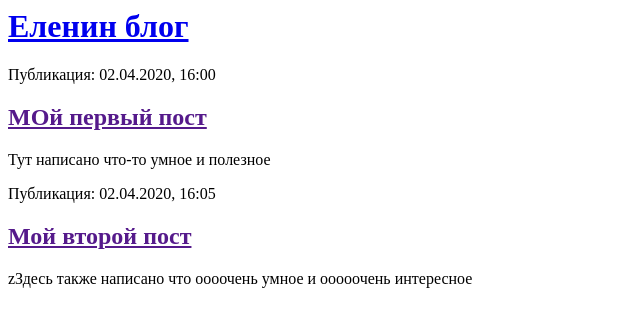
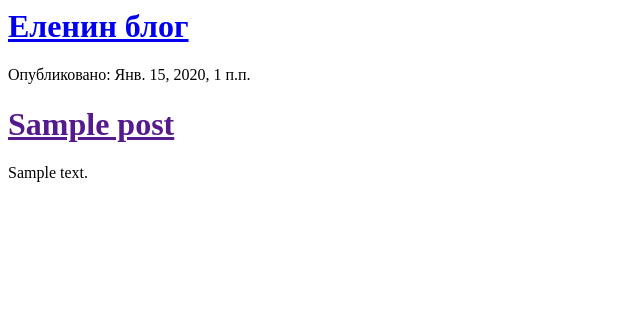
Before and after one commit to Elena-Shi/my-first-blog, a Django app: page / in a window 1280 px wide. Shown: the top 327 px of the page, without its empty margins (0-640 px from the left). Run offline with Django 3.2, Linux system fonts and the light colour scheme; tables that the repository leaves empty hold one stand-in row (values such as "Sample post").

Commit message:
Модифицикация шаблонов для отображения сообщений из БД

```diff
--- a/blog/templates/blog/post_list.html
+++ b/blog/templates/blog/post_list.html
@@ -7,16 +7,12 @@
             <h1><a href="/">Еленин блог</a></h1>
         </div>
 
-        <div>
-            <p>Публикация: 02.04.2020, 16:00</p>
-            <h2><a href="">МОй первый пост</a></h2>
-            <p>Тут написано что-то умное и полезное</p>
-        </div>
-
-        <div>
-            <p>Публикация: 02.04.2020, 16:05</p>
-            <h2><a href="">Мой второй пост</a></h2>
-            <p>zЗдесь также написано что оооочень умное и ооооочень интересное</p>
-        </div>
+        {% for post in posts %}
+            <div>
+                <p>Опубликовано: {{ post.published_date }}</p>
+                <h1><a href="">{{ post.title }}</a></h1>
+                <p>{{ post.text|linebreaksbr  }}</p>
+            </div>
+        {% endfor %}
     </body>
 </html>
--- a/blog/views.py
+++ b/blog/views.py
@@ -1,4 +1,7 @@
 from django.shortcuts import render
+from django.utils import timezone
+from .models import Post
 
 def post_list(request):
-    return render(request, 'blog/post_list.html', {})
+    posts = Post.objects.filter(published_date__lte=timezone.now()).order_by('published_date')
+    return render(request, 'blog/post_list.html', {'posts': posts})
```
